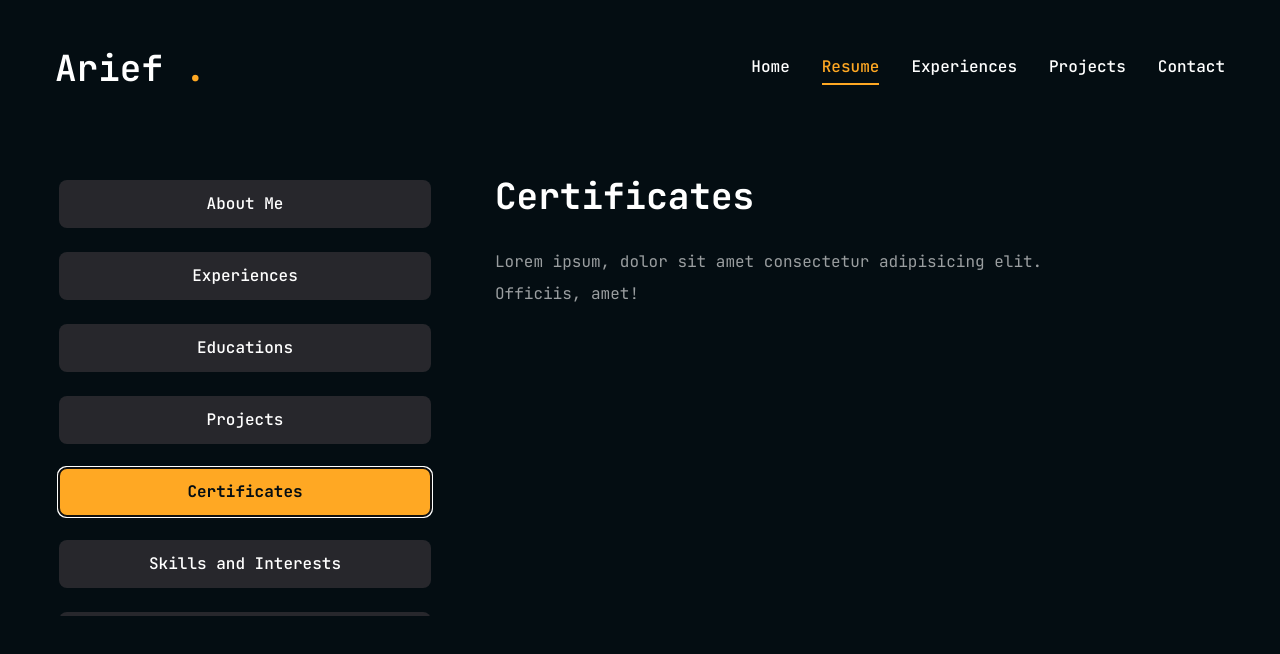
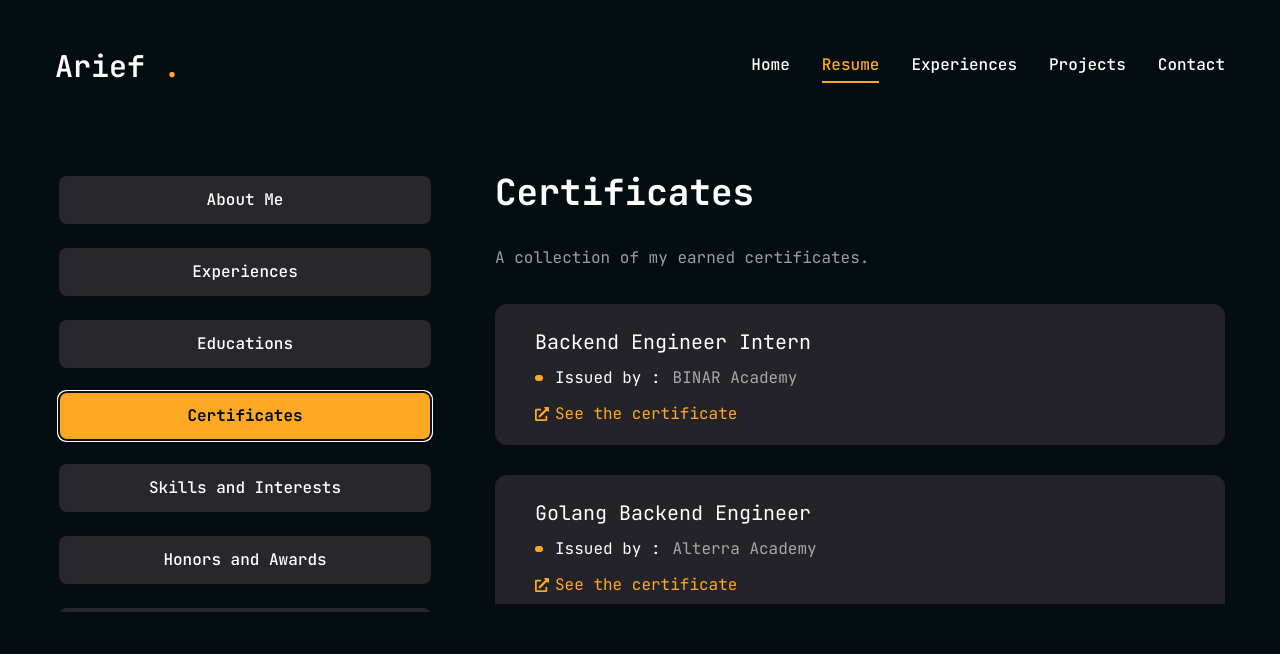
Before and after one commit to arieeefrahman/personal-website, a Next.js app: page /resume in a window 1280 px wide. Both pictures are taken after a click on the tab "Certificates". Shown: the top 654 px of the page. Built offline with nearby package versions, Linux system fonts and the light colour scheme.

Commit message:
feat: add content in certificates and volunteering

```diff
--- a/app/resume/page.jsx
+++ b/app/resume/page.jsx
@@ -5,13 +5,13 @@ import { Separator } from '@/components/ui/separator';
 import { Tabs, TabsContent, TabsList, TabsTrigger } from '@/components/ui/tabs';
 import { Tooltip, TooltipContent, TooltipProvider, TooltipTrigger } from '@/components/ui/tooltip';
 import { motion } from 'framer-motion';
-import { FaHtml5, FaCss3, FaJs, FaPhp, FaPython, FaReact, FaLaravel } from 'react-icons/fa';
+import { FaHtml5, FaCss3, FaJs, FaPhp, FaPython, FaReact, FaLaravel, FaExternalLinkAlt } from 'react-icons/fa';
 import { FaGolang } from 'react-icons/fa6';
 import { SiRuby, SiTailwindcss, SiNextdotjs, SiSequelize } from 'react-icons/si';
 
 const about = {
   title: 'About Me',
-  description: 'A brief overview of my professional background, skills, and interests.',
+  description: 'An overview of my personal details.',
   items: [
     {
       fieldName: 'Name',
@@ -25,15 +25,19 @@ const about = {
       fieldName: 'Languages',
       fieldValue: 'Bahasa Indonesia, English',
     },
+    {
+      fieldName: 'Phone',
+      fieldValue: '0812 6128 9587'
+    },
   ]
 }
 
 const experiences = {
   title: 'Experiences',
-  description: 'Detailed account of my experiences and roles held.',
+  description: 'Overview of my experiences and roles held.',
   items: [
     {
-      company: 'PT Lentera Bangsa Benderang (BINAR Academy)',
+      company: 'BINAR Academy',
       position: 'Backend Engineer Intern',
       duration: 'Aug 2023 - Dec 2023',
       url: 'https://www.binaracademy.com/',
@@ -52,7 +56,7 @@ const experiences = {
 
 const educations = {
   title: 'Educations',
-  description: 'Academic qualifications and certifications acquired over the years.',
+  description: 'Academic qualifications and certifications acquired.',
   items: [
     {
       institution: 'Universitas Gadjah Mada',
@@ -71,7 +75,7 @@ const educations = {
 
 const courses = {
   title: 'Courses',
-  description: 'Lorem ipsum, dolor sit amet consectetur adipisicing elit. Officiis, amet!',
+  description: 'A list of courses I have taken.',
   items: [
 
   ],
@@ -79,7 +83,7 @@ const courses = {
 
 const projects = {
   title: 'Projects',
-  description: 'Lorem ipsum, dolor sit amet consectetur adipisicing elit. Officiis, amet!',
+  description: '',
   items: [
 
   ],
@@ -87,15 +91,24 @@ const projects = {
 
 const certificates = {
   title: 'Certificates',
-  description: 'Lorem ipsum, dolor sit amet consectetur adipisicing elit. Officiis, amet!',
+  description: 'A collection of my earned certificates.',
   items: [
-
+    {
+      name: 'Backend Engineer Intern',
+      org: 'BINAR Academy',
+      url: 'https://drive.google.com/file/d/13TLZ34qurvA_5_6sxeNFzW9r8_Tw13HZ/view?usp=drive_link',
+    },
+    {
+      name: 'Golang Backend Engineer',
+      org: 'Alterra Academy',
+      url: 'https://drive.google.com/file/d/1unY3MY8X4jnDfJIAAAD3oGa6Dy-MvOZW/view',
+    },
   ],
 }
 
 const skills = {
   title: 'Skills and Interests',
-  description: 'An overview of my technical skills, frameworks, languages, and interests.',
+  description: 'An overview of my technical skills, languages, and interests.',
   programming_languages: [
     {
       title: 'Programming Languages',
@@ -196,7 +209,7 @@ const skills = {
 
 const honors = {
   title: 'Honors and Awards',
-  description: 'Lorem ipsum, dolor sit amet consectetur adipisicing elit. Officiis, amet!',
+  description: 'Recognition of achievements and excellence.',
   items: [
     {
       name: 'Bank Indonesia Scholarship 2023 Awardee',
@@ -230,9 +243,28 @@ const organizations = {
 
 const volunteering = {
   title: 'Volunteering',
-  description: 'Lorem ipsum, dolor sit amet consectetur adipisicing elit. Officiis, amet!',
+  description: 'Experiences contributing to community and social causes.',
   items: [
-
+    {
+      position: 'Event Staff',
+      org: 'Dekan CUP FMIPA UGM',
+      duration: 'Aug 2021 - Oct 2021',
+      job_detailed: [
+        'Prepared and organized the e-sport competition.',
+        'Assisted in finding and working with casters who provided commentary and analysis on streaming.',
+        'Coordinated with the technical team to ensure that the streaming was broadcasted.'
+      ]
+    },
+    {
+      position: 'Event Staff',
+      org: 'Jogja Information Technology Session (JOINTS) 2021',
+      duration: 'Nov 2020 - Apr 2021',
+      job_detailed: [
+        'Established event session called JOINTSCamp, an IT bootcamp open for public with a total duration of one month with a weekly class schedule to introduce, prepare, and develop participants skills for the IT industry with various coursework and training.',
+        'Formed fundamental concepts of JOINTSCamp and Data Science with the collaborations with Dicoding, Moka, and DQlab as the primary sponsor that provides the course.',
+        'Succeed on finding and maintaining relationships mentors from various unicorn companies and IT educational platforms in Indonesia, namely Gojek, tiket.com, Bukalapak, Dicoding, Web Programming UNPAS, and more.'
+      ]
+    },
   ],
 }
 
@@ -255,13 +287,12 @@ const Resume = () => {
           defaultValue='about'
           className='flex flex-col xl:flex-row gap-[60px]'
         >
-          <ScrollArea className="h-[250px] xl:h-[440px] w-full max-w-[380px] mx-auto xl:mx-0"> {/* Adjust the height as needed */}
+          <ScrollArea className="h-[250px] xl:h-[440px] w-full max-w-[380px] mx-auto xl:mx-0">
             <TabsList className='flex flex-col gap-6'>
               <TabsTrigger value='about'>About Me</TabsTrigger>
               <TabsTrigger value='experience'>Experiences</TabsTrigger>
               <TabsTrigger value='education'>Educations</TabsTrigger>
               {/* <TabsTrigger value='course'>Courses</TabsTrigger> */}
-              <TabsTrigger value='project'>Projects</TabsTrigger>
               <TabsTrigger value='certificate'>Certificates</TabsTrigger>
               <TabsTrigger value='skill'>Skills and Interests</TabsTrigger>
               <TabsTrigger value='honor'>Honors and Awards</TabsTrigger>
@@ -285,8 +316,8 @@ const Resume = () => {
                             key={idx}
                             className=' rounded-xl flex flex-row items-center gap-1'
                           >
-                            <p className='text-accent text-xl w-40'>{item.fieldName} </p>
-                            <p className='text-xl max-w-[360px] min-h-[30px] text-center lg:text-left'>: {item.fieldValue}</p>
+                            <p className='text-accent text-left text-sm md:text-lg w-[75px] md:w-[100px] xl:w-40'>{item.fieldName} </p>
+                            <p className='text-sm md:text-lg xl:max-w-[360px] xl:min-h-[30px] text-left lg:text-left'>: {item.fieldValue}</p>
                           </li>
                         );
                       })}
@@ -359,21 +390,34 @@ const Resume = () => {
               </div>
             </TabsContent>
 
-            {/* Projects Content */}
-            <TabsContent value="project" className="w-full">
-              <div className='flex flex-col gap-[30px] text-center xl:text-left'>
-                <h3 className='text-4xl font-bold'>{projects.title}</h3>
-                <p className='max-w-[600px] text-white/60 mx-auto xl:mx-0'>{projects.description}</p>
-
-              </div>
-            </TabsContent>
-
             {/* Certificates Content */}
             <TabsContent value="certificate" className="w-full">
               <div className='flex flex-col gap-[30px] text-center xl:text-left'>
                 <h3 className='text-4xl font-bold'>{certificates.title}</h3>
                 <p className='max-w-[600px] text-white/60 mx-auto xl:mx-0'>{certificates.description}</p>
-
+                <ScrollArea className='h-[300px]'>
+                  <ul className='grid grid-cols-1  gap-[30px]'>
+                    {certificates.items.map((item, idx) => {
+                      return (
+                        <li
+                          key={idx}
+                          className='bg-[#232329] py-6 px-10 rounded-xl flex flex-col justify-center items-center lg:items-start gap-1'
+                        >
+                          <h3 className='text-xl max-w-[360px] min-h-[30px] text-center lg:text-left'>{item.name}</h3>
+                          <div className='flex items-center gap-3'>
+                            <span className='w-[8px] h-[6px] rounded-full bg-accent'></span>
+                            <p>Issued by : </p>
+                            <a href={item.url} target='_blank' className='text-white/60'>{item.org}</a>
+                          </div>
+                          <div className='flex justify-center items-center gap-3 text-accent'>
+                            <p className='text-sm w-[8px] h-[6px]'> <FaExternalLinkAlt /> </p>
+                            <a href={item.url} target='_blank' className='h-[23px]'>See the certificate </a>
+                          </div>
+                        </li>
+                      );
+                    })}
+                  </ul>
+                </ScrollArea>
               </div>
             </TabsContent>
 
@@ -544,7 +588,25 @@ const Resume = () => {
               <div className='flex flex-col gap-[30px] text-center xl:text-left'>
                 <h3 className='text-4xl font-bold'>{volunteering.title}</h3>
                 <p className='max-w-[600px] text-white/60 mx-auto xl:mx-0'>{volunteering.description}</p>
-
+                <ScrollArea className='h-[300px]'>
+                  <ul className='grid grid-cols-1  gap-[30px]'>
+                    {volunteering.items.map((item, idx) => {
+                      return (
+                        <li
+                          key={idx}
+                          className='bg-[#232329] py-6 px-10 rounded-xl flex flex-col justify-center items-center lg:items-start gap-1'
+                        >
+                          <span className='text-accent'>{item.duration}</span>
+                          <h3 className='text-xl max-w-[360px] min-h-[30px] text-center lg:text-left'>{item.position}</h3>
+                          <div className='flex items-center gap-3'>
+                            <span className='w-[6px] h-[6px] rounded-full bg-accent'></span>
+                            <a href={item.url} target='_blank' className='text-white/60'>{item.org}</a>
+                          </div>
+                        </li>
+                      );
+                    })}
+                  </ul>
+                </ScrollArea>
               </div>
             </TabsContent>
           </div>
--- a/components/Header.jsx
+++ b/components/Header.jsx
@@ -9,7 +9,7 @@ const Header = () => {
             <div className="container mx-auto flex justify-between items-center">
                 {/* Logo */}
                 <Link href={'/'}>
-                    <h1 className="text-4xl font-semibold">
+                    <h1 className="text-3xl font-semibold">
                         Arief <span className="text-accent">.</span>
                     </h1>
                 </Link>
--- a/components/ProfilePhoto.jsx
+++ b/components/ProfilePhoto.jsx
@@ -30,7 +30,9 @@ const ProfilePhoto = () => {
                     className="w-[228px] h-[228px] xl:w-[428px] xl:h-[428px] mix-blend-lighten"
                 >
                     <Image
-                        src={'/assets/profile-photo-cropped.png'}
+                        // src={'/assets/profile-photo-cropped.png'}
+                        src={'/assets/foto-binar.jpeg'}
+
                         priority
                         quality={100}
                         fill
```
Also changed, not shown: public/assets/foto-binar.jpeg (added).
